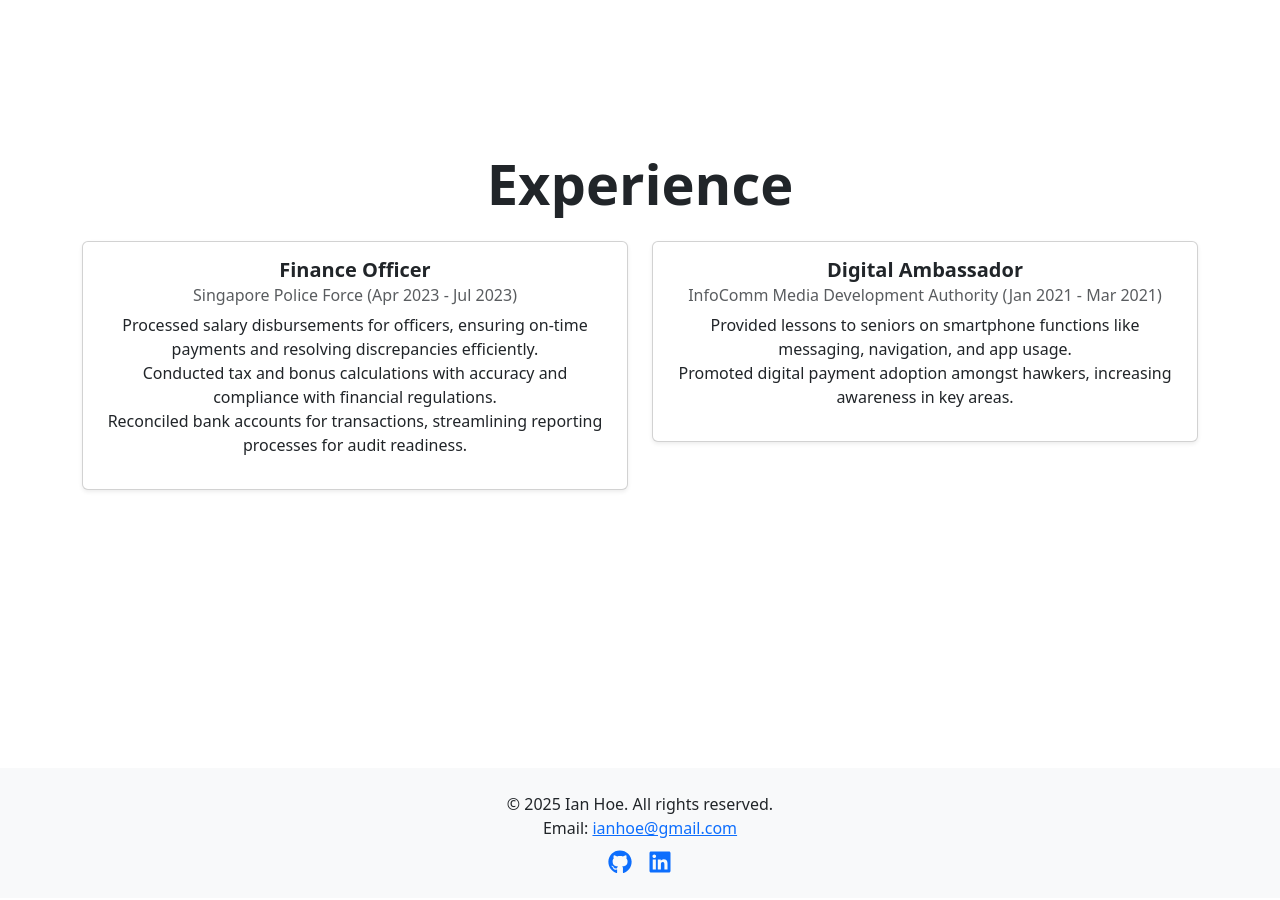
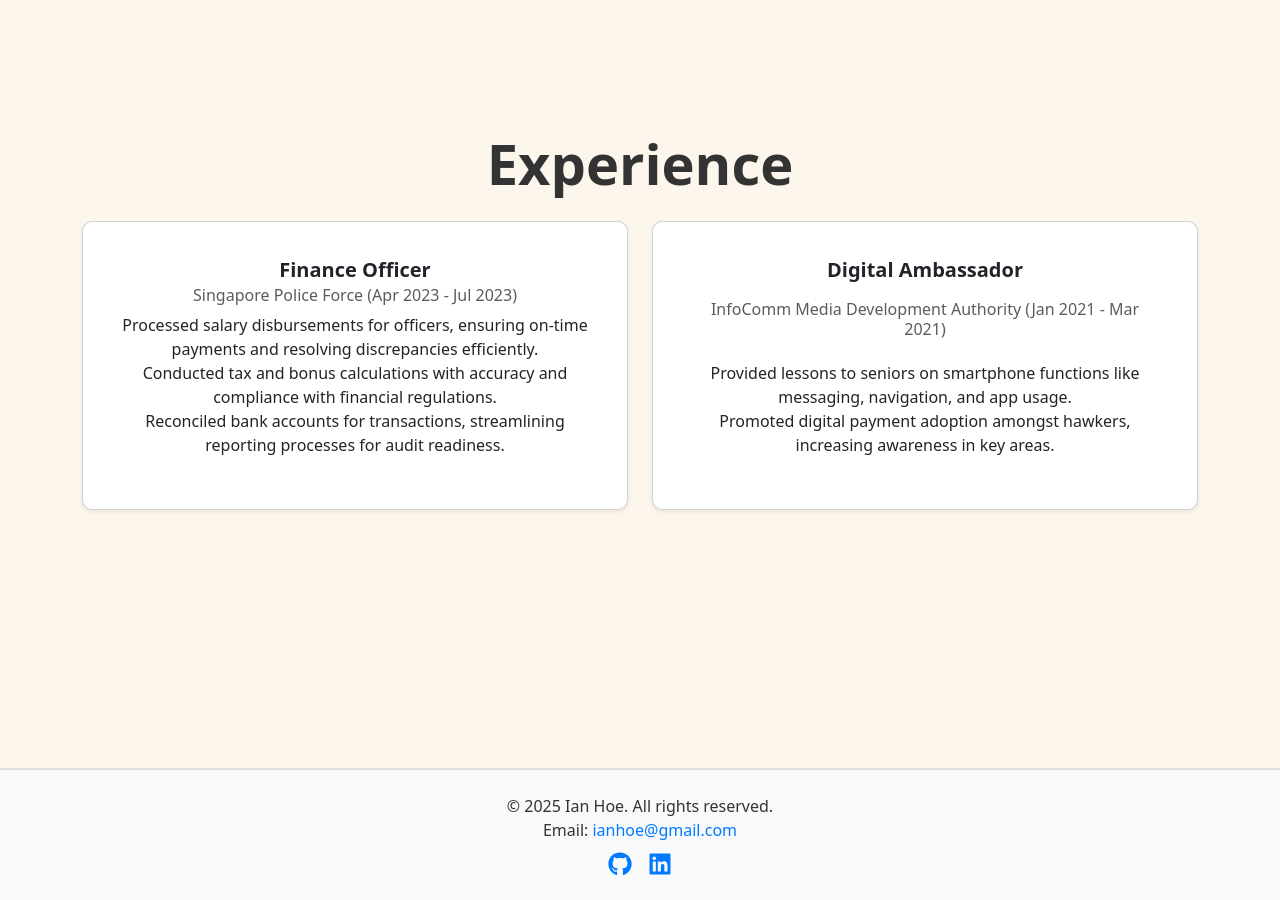
Before and after one commit to eohnai/personal-website, a React (Vite) app: page / in a window 1280 px wide. Shown: the part 1680-2580 px from the top of the page. Built offline with nearby package versions, Linux system fonts and the light colour scheme.

Commit message:
added colour and adjusted boxes

```diff
--- a/src/App.css
+++ b/src/App.css
@@ -1,12 +1,96 @@
-
+/* Smooth Scrolling */
 html {
     scroll-behavior: smooth;
-  }
+}
 
-  .section {
-    height: 100vh;
+/* Global Styles */
+body {
+    background-color: #FDF6EC; /* Cream background for all sections */
+    color: #333; /* Dark text for readability */
+}
+
+/* Sections */
+.section {
+    min-height: 100vh;
     display: flex;
     justify-content: center;
     align-items: center;
-    padding: 50px 20px;
-  }
+    padding: 80px 20px;
+    background-color: #FDF6EC; /* Ensures all sections use cream */
+}
+
+/* Headers */
+h2 {
+    font-size: 2.5rem;
+    font-weight: bold;
+    text-align: center;
+    margin-bottom: 20px;
+}
+
+/* Navbar */
+.navbar {
+    background-color: #F5F5F5; /* Light grey */
+    border-bottom: 2px solid #E0E0E0; /* Soft separator */
+    box-shadow: 0px 4px 6px rgba(0, 0, 0, 0.05);
+}
+
+/* Cards */
+.card {
+    height: 100%;
+    display: flex;
+    flex-direction: column;
+    background-color: #FFFFFF; /* White cards for contrast */
+    border-radius: 10px;
+    padding: 20px;
+    box-shadow: 0px 4px 8px rgba(0, 0, 0, 0.05); /* Subtle shadow for depth */
+}
+
+.card-body {
+    flex-grow: 1;
+    display: flex;
+    flex-direction: column;
+    justify-content: space-between;
+}
+
+/* Ensure images in projects have consistent height */
+.card-img-top {
+    height: 300px;
+    object-fit: cover;
+}
+
+/* Layout Fixes */
+.row {
+    display: flex;
+    flex-wrap: wrap;
+}
+
+.col-md-6 {
+    display: flex;
+}
+
+/* Footer */
+footer {
+    background-color: #F5F5F5;
+    border-top: 2px solid #E0E0E0; /* Soft separator */
+    padding: 30px 0;
+    color: #333;
+    text-align: center;
+}
+
+footer a {
+    color: #007bff;
+    text-decoration: none;
+}
+
+footer a:hover {
+    color: #0056b3;
+}
+
+footer .btn-secondary {
+    background-color: #6c757d;
+    border: none;
+}
+
+footer .btn-secondary:hover {
+    background-color: #5a6268;
+}
```
